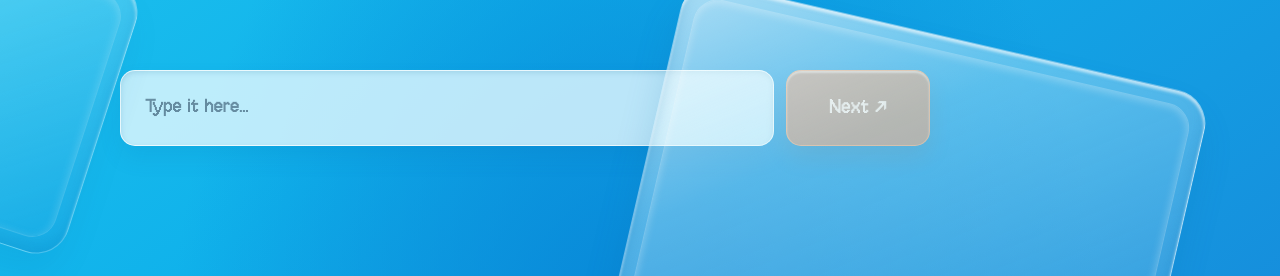
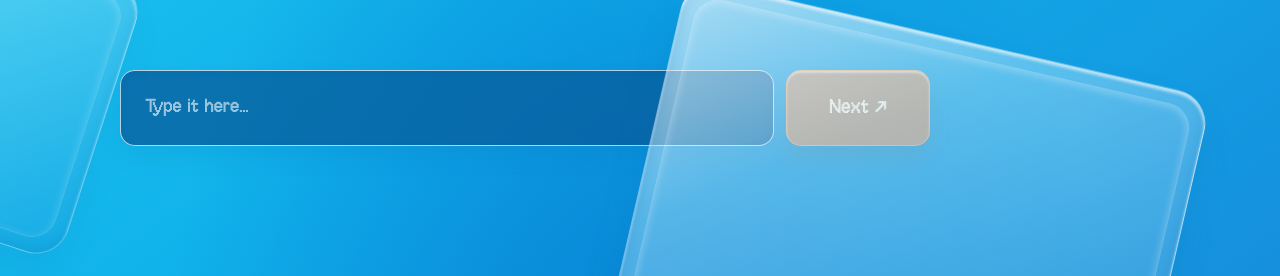
Before and after one commit to GonuguntaJaideep/friction-log, a plain HTML site: page index.html in a window 1280 px wide. Shown: the part 524-800 px from the top of the page. Drawn offline with Linux system fonts and the light colour scheme.

Commit message:
Set DotBold landing page text to white

```diff
--- a/index.html
+++ b/index.html
@@ -105,13 +105,13 @@
       border: 1px solid #ffffffb5;
       border-radius: 15px;
       outline: none;
-      background: #e8faffcc;
+      background: #075c9bc2;
       box-shadow: inset 0 2px 5px #07527d22, 0 12px 22px #0065a31c;
-      color: #071b34;
+      color: #ffffff;
       font: 400 19px/1.2 "OffBit", sans-serif;
     }
 
-    input::placeholder { color: #486b82; opacity: 1; }
+    input::placeholder { color: #ffffffc9; opacity: 1; }
     input:focus-visible { box-shadow: 0 0 0 3px #ffffff8c, inset 0 2px 5px #07527d22; }
 
     button {
```
